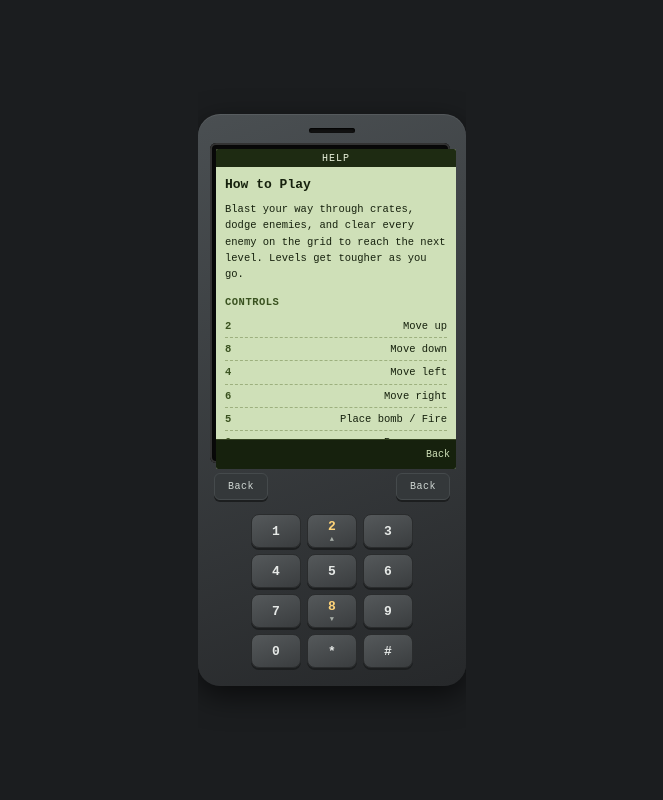
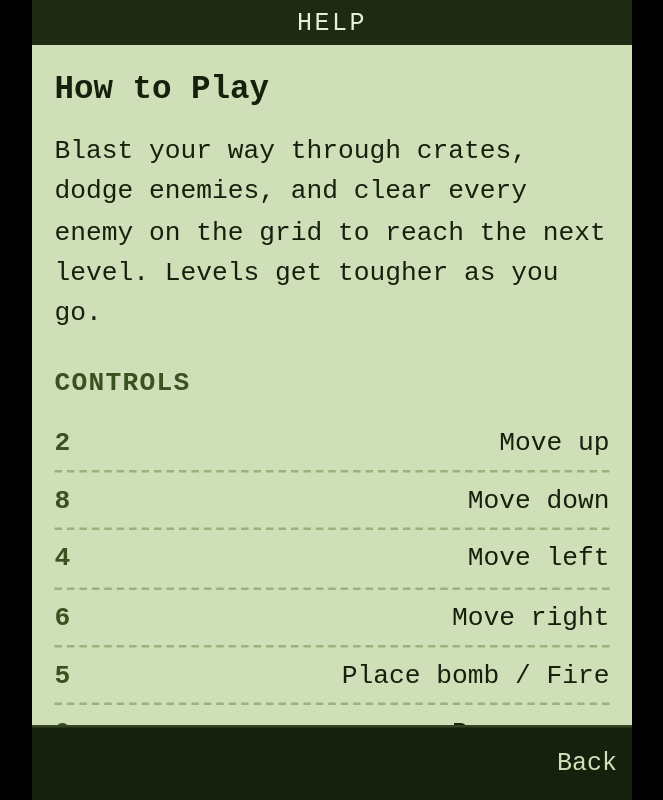
Before and after one commit to tasmon/BomberPhone, a plain HTML site: page help.html in a window 1280 px wide. Shown: the whole page, without its empty margins (308-971 px from the left). Drawn offline with Linux system fonts and the light colour scheme.

Commit message:
Add files via upload

```diff
--- /dev/null
+++ b/fit.js
@@ -0,0 +1,17 @@
+/*
+ * fit.js — scales the fixed 240x320 #screenWrap to fill the current
+ * viewport (letterboxed, aspect ratio preserved) so the game/pages
+ * always render full-screen on the device instead of a small fixed box.
+ */
+(function () {
+  function fit() {
+    const wrap = document.getElementById('screenWrap');
+    if (!wrap) return;
+    const scale = Math.min(window.innerWidth / 240, window.innerHeight / 320);
+    wrap.style.transform = 'translate(-50%, -50%) scale(' + scale + ')';
+  }
+  window.addEventListener('resize', fit);
+  window.addEventListener('orientationchange', fit);
+  document.addEventListener('DOMContentLoaded', fit);
+  fit();
+})();
--- a/help.html
+++ b/help.html
@@ -2,12 +2,12 @@
 <html lang="en">
 <head>
 <meta charset="UTF-8">
+<meta name="viewport" content="width=device-width, initial-scale=1, maximum-scale=1, user-scalable=no">
 <title>BomberPhone — Help</title>
+<link rel="icon" type="image/png" href="icon.png">
 <link rel="stylesheet" href="style.css">
 </head>
 <body>
-<div id="device">
-  <div id="speaker"></div>
 <div id="screenWrap">
   <div class="phone-screen">
     <div class="status-bar">HELP</div>
@@ -39,32 +39,12 @@
       <p class="foot">Use 2 / 8 to scroll this page</p>
     </div>
     <div class="softkey-bar">
-        <span id="lskLabel"> </span>
-        <span id="rskLabel">Back</span>
+      <span> </span>
+      <span>Back</span>
     </div>
   </div>
 </div>
-  <div id="softkeys">
-    <div class="sk" id="lskBtn">Back</div>
-    <div class="sk" id="rskBtn">Back</div>
-  </div>
-  <div id="dpadArea">
-    <div id="keypad">
-      <div class="key" data-k="1">1</div>
-      <div class="key hot" data-k="2">2<span class="sub">▲</span></div>
-      <div class="key" data-k="3">3</div>
-      <div class="key" data-k="4">4</div>
-      <div class="key" data-k="5">5</div>
-      <div class="key" data-k="6">6</div>
-      <div class="key" data-k="7">7</div>
-      <div class="key hot" data-k="8">8<span class="sub">▼</span></div>
-      <div class="key" data-k="9">9</div>
-      <div class="key" data-k="0">0</div>
-      <div class="key" data-k="star">*</div>
-      <div class="key" data-k="hash">#</div>
-    </div>
-  </div>
-</div>
+<script src="fit.js"></script>
 <script src="keypad.js"></script>
 <script src="help.js"></script>
 </body>
--- a/style.css
+++ b/style.css
@@ -1,42 +1,38 @@
-/* BomberPhone — shared Cloud Phone device chrome */
-* { box-sizing: border-box; -webkit-tap-highlight-color: transparent; user-select: none; }
+/* BomberPhone — full-screen 240x320 layout, scaled to fit the viewport */
+* { box-sizing: border-box; margin: 0; padding: 0; -webkit-tap-highlight-color: transparent; user-select: none; }
 html, body {
-  margin: 0; padding: 0; height: 100%;
-  background: #1b1d1f;
-  display: flex; align-items: center; justify-content: center;
+  width: 100%; height: 100%;
+  background: #000;
+  overflow: hidden;
+  touch-action: none;
   font-family: 'Courier New', monospace;
-  touch-action: none;
-  overflow: hidden;
 }
-#device {
-  background: linear-gradient(160deg, #4a4f52, #26282a);
-  border-radius: 22px;
-  padding: 14px 12px 18px;
-  box-shadow: 0 10px 30px rgba(0,0,0,.6), inset 0 1px 0 rgba(255,255,255,.08);
-  width: 268px;
-}
-#speaker {
-  width: 46px; height: 5px; border-radius: 3px; background: #111;
-  margin: 0 auto 10px; box-shadow: inset 0 1px 2px #000;
-}
+
+/* Fixed 240x320 logical screen, scaled up/down by fit.js to fill the
+   viewport while preserving the exact pixel layout the game was designed
+   at (crisp, letterboxed, never distorted). */
 #screenWrap {
-  background: #0a0a0a;
-  border-radius: 6px;
-  padding: 6px;
-  box-shadow: inset 0 0 0 2px #333, inset 0 0 8px rgba(0,0,0,.8);
+  position: absolute;
+  top: 50%;
+  left: 50%;
   width: 240px;
   height: 320px;
+  transform-origin: center center;
+  transform: translate(-50%, -50%);
 }
-canvas, .phone-screen {
-  display: block;
-  width: 240px; height: 320px;
+
+canvas {
+  width: 240px;
+  height: 320px;
   image-rendering: pixelated;
   background: #cfe0b8;
-  border-radius: 2px;
+  display: block;
 }
 
 /* HTML-based screen (used by help/about pages) */
 .phone-screen {
+  width: 240px;
+  height: 320px;
   display: flex;
   flex-direction: column;
   background: #cfe0b8;
@@ -100,36 +96,3 @@ canvas, .phone-screen {
   font-size: 10px;
   color: #cfe0b8;
 }
-
-#softkeys {
-  display: flex; justify-content: space-between;
-  margin-top: 10px; padding: 0 4px;
-}
-.sk {
-  background: #34383a; color: #cfd6d2; font-size: 10px; letter-spacing: .5px;
-  padding: 7px 10px; border-radius: 6px; border: 1px solid #454a4c;
-  cursor: pointer; min-width: 54px; text-align: center;
-  box-shadow: 0 2px 0 #1c1e1f;
-}
-.sk:active { transform: translateY(1px); box-shadow: none; }
-
-#dpadArea { display: flex; justify-content: center; margin-top: 14px; }
-#keypad {
-  display: grid;
-  grid-template-columns: repeat(3, 50px);
-  grid-template-rows: repeat(4, 34px);
-  gap: 6px;
-}
-.key {
-  background: linear-gradient(160deg, #55595b, #3a3d3f);
-  border-radius: 8px;
-  border: 1px solid #2a2c2d;
-  color: #e6e9e7;
-  display: flex; flex-direction: column; align-items: center; justify-content: center;
-  font-size: 13px; font-weight: bold;
-  cursor: pointer;
-  box-shadow: 0 2px 0 #1c1e1f;
-}
-.key:active, .key.active { transform: translateY(1px); box-shadow: none; background: #6a6f71; }
-.key .sub { font-size: 7px; font-weight: normal; color: #a8afa9; margin-top: 1px; letter-spacing: .5px; }
-.key.hot { color: #ffd479; }
```
Also changed, not shown: about.html (+5 -25 lines), index.html (+5 -25 lines). Lines whose indentation alone changed are shown as unchanged.
